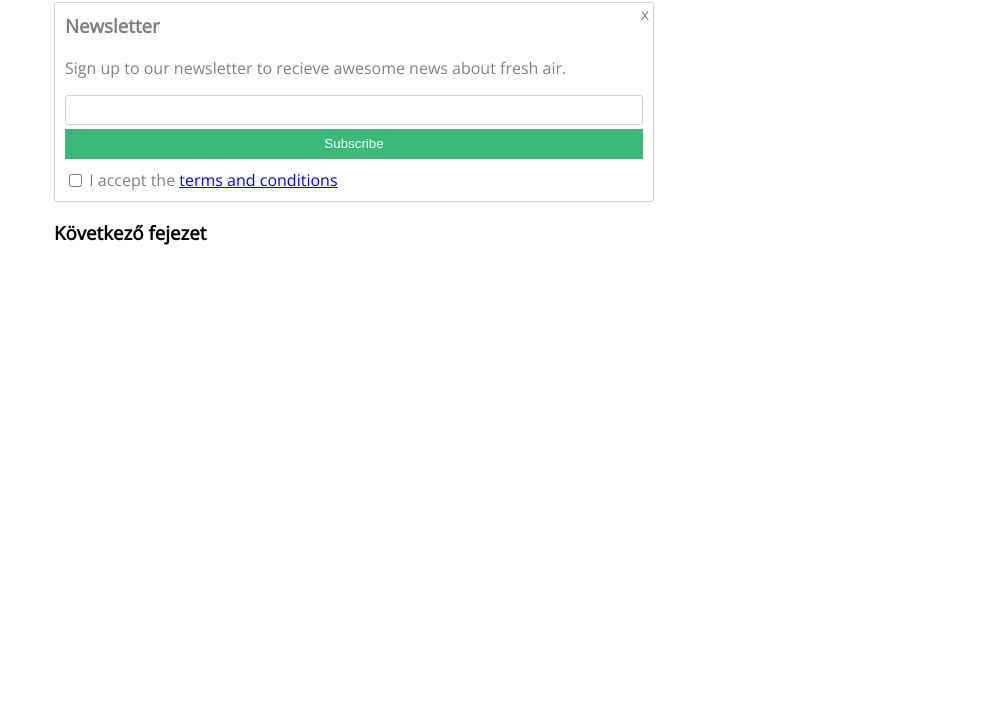
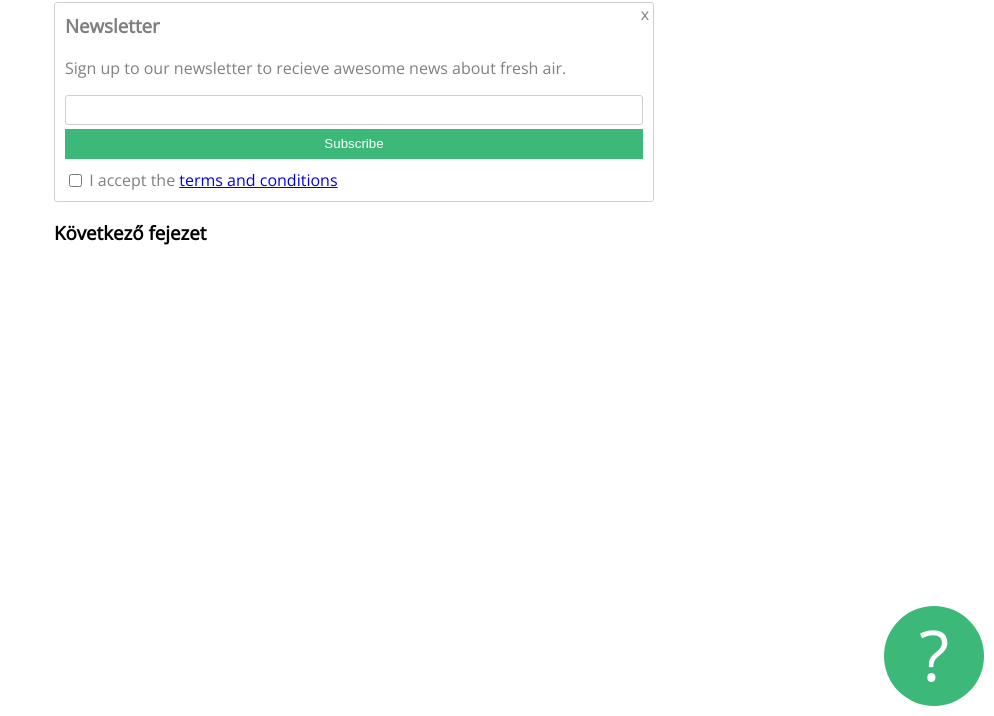
Before and after one commit to Zsomborrrr/gyakorlas, a plain HTML site: page index.html in a window 1280 px wide. Shown: the part 84-800 px from the top of the page, without its empty margins (286-1280 px from the left). Drawn offline with nearby package versions, Linux system fonts and the light colour scheme.

Commit message:
Add files via upload

```diff
--- a/index.html
+++ b/index.html
@@ -19,7 +19,7 @@
                 <input type="text" name="" id="email">
                 <button type="submit">Subscribe</button>
                 <input type="checkbox" name="" id="terms">
-                <label for="terms">I accept the <a href="http://" target="_blank">terms and conditions</a></label>
+                <label for="terms">I accept the <a href="http://" target="_blank" rel="noopener noreferrer">terms and conditions</a></label>
 
             </form>
             <div id="closex">
@@ -28,6 +28,9 @@
 
         </div>
           <h3>Következő fejezet</h3>
+          <div id="questionmark">
+            ?
+          </div>
     </div>
 </body>
 </html>
--- a/style.css
+++ b/style.css
@@ -49,3 +49,18 @@
     top: 0px;
     right: 4px;
 }
+
+#questionmark {
+    background-color: #3cb878;
+    width: 100px;
+    height: 100px;
+    border-radius: 50%;
+
+    color: white;
+    font-size: 70px;
+    text-align: center;
+
+    position: fixed;
+    bottom: 10px;
+    right: 10px;
+}
```
